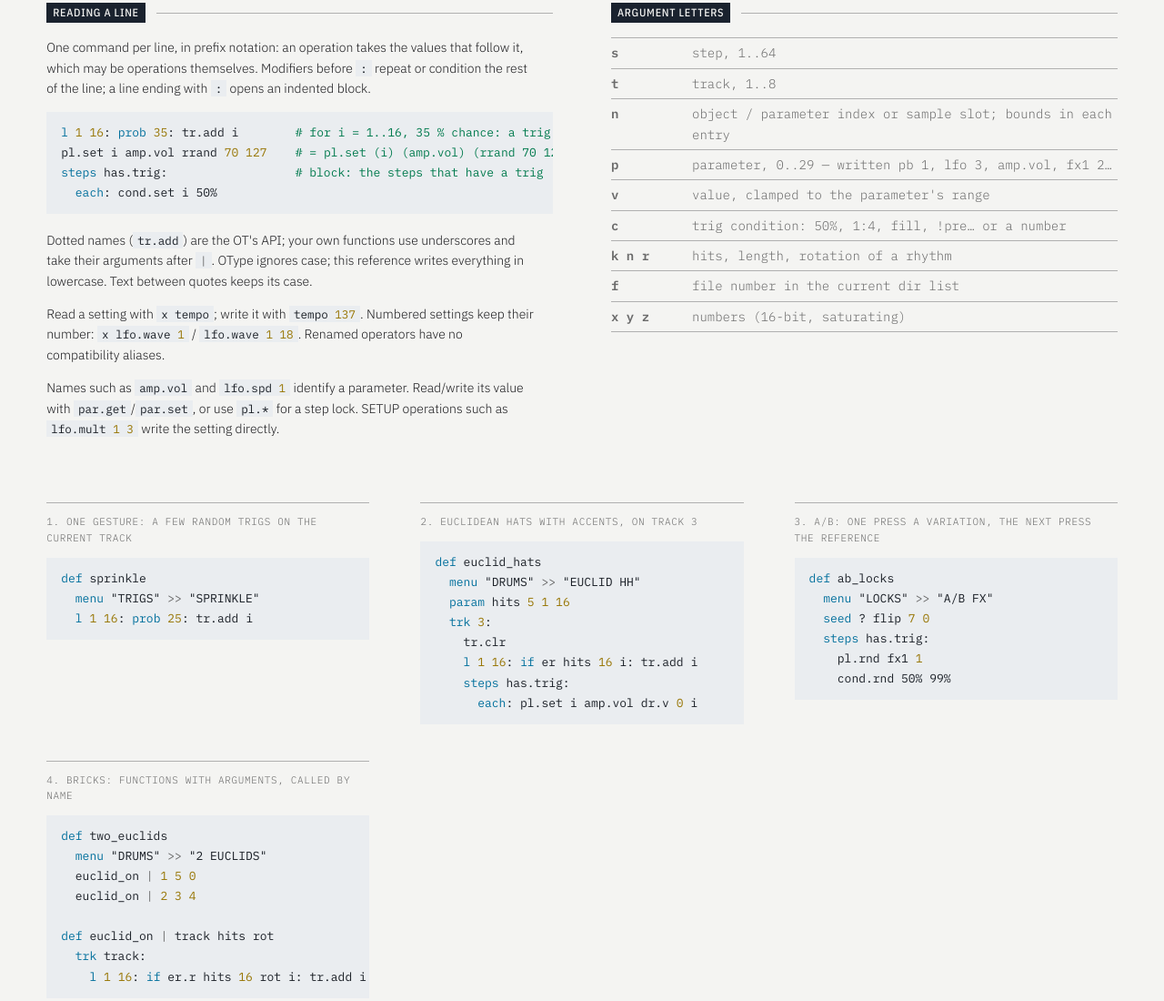
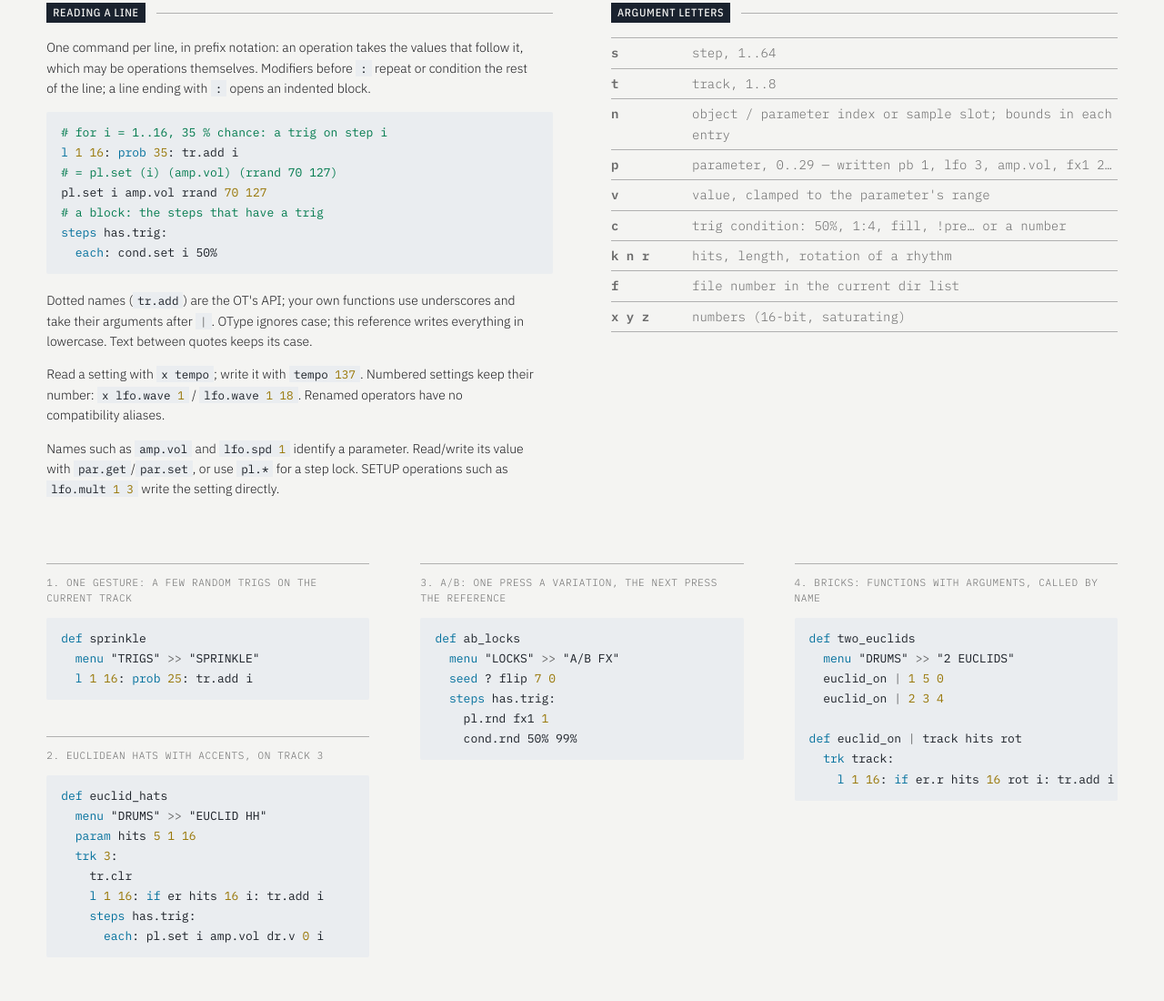
Before and after one commit to nordseele/otype, a plain HTML site: page docs/cheatsheet.html in a window 1280 px wide. Shown: the part 1130-2230 px from the top of the page at 91% size. Drawn offline with nearby package versions, Linux system fonts and the light colour scheme.

Commit message:
readme: a link to the documentation, the language and recipes on the site; header image in the site's style; code blocks in columns

```diff
--- a/docs/cheatsheet.html
+++ b/docs/cheatsheet.html
@@ -40,6 +40,7 @@
   --hl-com: #007a4d;    /* comments */
   --code-pad: 12px 16px;      /* padding of a code block (top/bottom, left/right) */
   --code-pad-inline: 1px 5px; /* padding of code inside a sentence */
+  --code-radius: 2px;   /* corners of a code block */
   --fw-body: 300;       /* weights of IBM Plex Mono (100 thin … 700 bold): text of the reference page, buttons */
   --fw-text: 400;       /* text of Learn and the cookbook, sub-headings, table heads */
   --fw-code: 400;       /* all code, blocks and inline: one weight */
@@ -67,13 +68,13 @@
 @media (prefers-color-scheme: dark) {
   :root:not([data-theme="light"]) {
     --bg: #0d0d0d; --text: #cfcfcf; --strong: #ffffff; --muted: #8c8c8c; --faint: #4d4d4d; --rule: #3a3a3a;
-    --code-bg: #1a2028; --code-fg: #e4e4e4; --hl-kw: #00aced; --hl-num: #e3bf3b; --hl-com: #00d181;
+    --code-bg: rgb(26 32 40 / 0.34); --code-fg: #e4e4e4; --hl-kw: #00aced; --hl-num: #e3bf3b; --hl-com: #00d181;
     color-scheme: dark;
   }
 }
 :root[data-theme="dark"] {
   --bg: #0d0d0d; --text: #cfcfcf; --strong: #ffffff; --muted: #8c8c8c; --faint: #4d4d4d; --rule: #3a3a3a;
-  --code-bg: #1a2028; --code-fg: #e4e4e4; --hl-kw: #00aced; --hl-num: #e3bf3b; --hl-com: #00d181;
+  --code-bg: rgb(26 32 40 / 0.34); --code-fg: #e4e4e4; --hl-kw: #00aced; --hl-num: #e3bf3b; --hl-com: #00d181;
   color-scheme: dark;
 }
 
@@ -149,11 +150,12 @@ h3 { margin: 22px 0 8px; font-size: var(--fs-small); font-weight: var(--fw-text)
 .letters span { color: var(--muted); }
 
 /* ---- examples ---- */
-.examples { display: grid; grid-template-columns: repeat(auto-fit, minmax(min(100%, 340px), 1fr)); gap: 40px 56px; margin: 56px 0 64px; }
-.ex { margin: 0; min-width: 0; padding-top: 12px; border-top: 1px solid var(--faint); }
+/* columns, not a grid: examples of different heights stack without gaps */
+.examples { columns: 3 340px; column-gap: 56px; margin: 56px 0 64px; }
+.ex { margin: 0 0 40px; min-width: 0; padding-top: 12px; border-top: 1px solid var(--faint); break-inside: avoid; }
 .ex figcaption { font-size: var(--fs-small); letter-spacing: var(--track); text-transform: uppercase; color: var(--muted); margin-bottom: 12px; }
 pre { margin: 0; overflow-x: auto; font: var(--fw-code) var(--fs-code)/1.7 var(--font); color: var(--text); }
-.ex pre, .howto pre { background: var(--code-bg); color: var(--code-fg); padding: var(--code-pad); }
+.ex pre, .howto pre { background: var(--code-bg); color: var(--code-fg); padding: var(--code-pad); border-radius: var(--code-radius); }
 .howto p code { background: var(--code-bg); color: var(--code-fg); padding: var(--code-pad-inline); }
 
 /* ---- reference sheet ---- */
@@ -192,7 +194,7 @@ footer a { color: inherit; text-decoration: underline; text-underline-offset: 3p
 }
 
 /* ---- learn and cookbook pages ---- */
-.listing > pre { background: var(--code-bg); color: var(--code-fg); padding: var(--code-pad); }
+.listing > pre { background: var(--code-bg); color: var(--code-fg); padding: var(--code-pad); border-radius: var(--code-radius); }
 article p code, article li code, article td code, article dt code { background: var(--code-bg); color: var(--code-fg); padding: var(--code-pad-inline); }
 .learn { display: grid; grid-template-columns: 15rem minmax(0, 1fr); gap: 32px 64px; margin-top: 36px; align-items: start; }
 .toc { position: sticky; top: 16px; font-size: 13px; }
@@ -234,7 +236,7 @@ article th { font-weight: var(--fw-text); }
 .out pre { padding: 8px 16px 12px; }
 .out summary b { color: var(--strong); font-weight: var(--fw-strong); text-transform: uppercase; }
 .out pre { color: var(--text); }
-pre.sh, pre.plain { margin: 12px 0 18px; padding: 10px 12px; border: 1px solid var(--rule); }
+pre.sh, pre.plain { margin: 12px 0 18px; padding: 10px 12px; border: 1px solid var(--rule); border-radius: var(--code-radius); }
 pre.sh code::before { content: "$ "; color: var(--faint); }
 .recap, .try { margin: 40px 0 0; }
 .recap dl { display: grid; grid-template-columns: minmax(8em, max-content) 1fr; gap: 0; margin: 0; font-size: 13px; }
@@ -283,9 +285,12 @@ article h1 + p { font-style: italic; font-size: var(--lead-size); line-height: 1
   <div class="howto">
     <h2><span class="hb">Reading a line</span></h2>
     <p>One command per line, in prefix notation: an operation takes the values that follow it, which may be operations themselves. Modifiers before <code>:</code> repeat or condition the rest of the line; a line ending with <code>:</code> opens an indented block.</p>
-<pre><code><span class="c-kw">l</span> <span class="c-num">1</span> <span class="c-num">16</span>: <span class="c-kw">prob</span> <span class="c-num">35</span>: <span class="c-api">tr.add</span> <span class="c-var">i</span>        <span class="c-com"># for i = 1..16, 35 % chance: a trig on step i</span>
-<span class="c-api">pl.set</span> <span class="c-var">i</span> <span class="c-api">amp.vol</span> <span class="c-api">rrand</span> <span class="c-num">70</span> <span class="c-num">127</span>    <span class="c-com"># = pl.set (i) (amp.vol) (rrand 70 127)</span>
-<span class="c-kw">steps</span> <span class="c-api">has.trig</span>:                  <span class="c-com"># block: the steps that have a trig</span>
+<pre><code><span class="c-com"># for i = 1..16, 35 % chance: a trig on step i</span>
+<span class="c-kw">l</span> <span class="c-num">1</span> <span class="c-num">16</span>: <span class="c-kw">prob</span> <span class="c-num">35</span>: <span class="c-api">tr.add</span> <span class="c-var">i</span>
+<span class="c-com"># = pl.set (i) (amp.vol) (rrand 70 127)</span>
+<span class="c-api">pl.set</span> <span class="c-var">i</span> <span class="c-api">amp.vol</span> <span class="c-api">rrand</span> <span class="c-num">70</span> <span class="c-num">127</span>
+<span class="c-com"># a block: the steps that have a trig</span>
+<span class="c-kw">steps</span> <span class="c-api">has.trig</span>:
   <span class="c-kw">each</span>: <span class="c-api">cond.set</span> <span class="c-var">i</span> <span class="c-cond">50%</span></code></pre>
     <p>Dotted names (<code><span class="c-api">tr.add</span></code>) are the OT's API; your own functions use underscores and take their arguments after <code><span class="c-op">|</span></code>. OType ignores case; this reference writes everything in lowercase. Text between quotes keeps its case.</p>
     <p>Read a setting with <code><span class="c-var">x</span> <span class="c-api">tempo</span></code>; write it with <code><span class="c-api">tempo</span> <span class="c-num">137</span></code>. Numbered settings keep their number: <code><span class="c-var">x</span> <span class="c-api">lfo.wave</span> <span class="c-num">1</span></code> / <code><span class="c-api">lfo.wave</span> <span class="c-num">1</span> <span class="c-num">18</span></code>. Renamed operators have no compatibility aliases.</p>
--- a/tools/site.css
+++ b/tools/site.css
@@ -22,6 +22,7 @@
   --hl-com: #007a4d;    /* comments */
   --code-pad: 12px 16px;      /* padding of a code block (top/bottom, left/right) */
   --code-pad-inline: 1px 5px; /* padding of code inside a sentence */
+  --code-radius: 2px;   /* corners of a code block */
   --fw-body: 300;       /* weights of IBM Plex Mono (100 thin … 700 bold): text of the reference page, buttons */
   --fw-text: 400;       /* text of Learn and the cookbook, sub-headings, table heads */
   --fw-code: 400;       /* all code, blocks and inline: one weight */
@@ -49,13 +50,13 @@
 @media (prefers-color-scheme: dark) {
   :root:not([data-theme="light"]) {
     --bg: #0d0d0d; --text: #cfcfcf; --strong: #ffffff; --muted: #8c8c8c; --faint: #4d4d4d; --rule: #3a3a3a;
-    --code-bg: #1a2028; --code-fg: #e4e4e4; --hl-kw: #00aced; --hl-num: #e3bf3b; --hl-com: #00d181;
+    --code-bg: rgb(26 32 40 / 0.34); --code-fg: #e4e4e4; --hl-kw: #00aced; --hl-num: #e3bf3b; --hl-com: #00d181;
     color-scheme: dark;
   }
 }
 :root[data-theme="dark"] {
   --bg: #0d0d0d; --text: #cfcfcf; --strong: #ffffff; --muted: #8c8c8c; --faint: #4d4d4d; --rule: #3a3a3a;
-  --code-bg: #1a2028; --code-fg: #e4e4e4; --hl-kw: #00aced; --hl-num: #e3bf3b; --hl-com: #00d181;
+  --code-bg: rgb(26 32 40 / 0.34); --code-fg: #e4e4e4; --hl-kw: #00aced; --hl-num: #e3bf3b; --hl-com: #00d181;
   color-scheme: dark;
 }
 
@@ -131,11 +132,12 @@ h3 { margin: 22px 0 8px; font-size: var(--fs-small); font-weight: var(--fw-text)
 .letters span { color: var(--muted); }
 
 /* ---- examples ---- */
-.examples { display: grid; grid-template-columns: repeat(auto-fit, minmax(min(100%, 340px), 1fr)); gap: 40px 56px; margin: 56px 0 64px; }
-.ex { margin: 0; min-width: 0; padding-top: 12px; border-top: 1px solid var(--faint); }
+/* columns, not a grid: examples of different heights stack without gaps */
+.examples { columns: 3 340px; column-gap: 56px; margin: 56px 0 64px; }
+.ex { margin: 0 0 40px; min-width: 0; padding-top: 12px; border-top: 1px solid var(--faint); break-inside: avoid; }
 .ex figcaption { font-size: var(--fs-small); letter-spacing: var(--track); text-transform: uppercase; color: var(--muted); margin-bottom: 12px; }
 pre { margin: 0; overflow-x: auto; font: var(--fw-code) var(--fs-code)/1.7 var(--font); color: var(--text); }
-.ex pre, .howto pre { background: var(--code-bg); color: var(--code-fg); padding: var(--code-pad); }
+.ex pre, .howto pre { background: var(--code-bg); color: var(--code-fg); padding: var(--code-pad); border-radius: var(--code-radius); }
 .howto p code { background: var(--code-bg); color: var(--code-fg); padding: var(--code-pad-inline); }
 
 /* ---- reference sheet ---- */
@@ -174,7 +176,7 @@ footer a { color: inherit; text-decoration: underline; text-underline-offset: 3p
 }
 
 /* ---- learn and cookbook pages ---- */
-.listing > pre { background: var(--code-bg); color: var(--code-fg); padding: var(--code-pad); }
+.listing > pre { background: var(--code-bg); color: var(--code-fg); padding: var(--code-pad); border-radius: var(--code-radius); }
 article p code, article li code, article td code, article dt code { background: var(--code-bg); color: var(--code-fg); padding: var(--code-pad-inline); }
 .learn { display: grid; grid-template-columns: 15rem minmax(0, 1fr); gap: 32px 64px; margin-top: 36px; align-items: start; }
 .toc { position: sticky; top: 16px; font-size: 13px; }
@@ -216,7 +218,7 @@ article th { font-weight: var(--fw-text); }
 .out pre { padding: 8px 16px 12px; }
 .out summary b { color: var(--strong); font-weight: var(--fw-strong); text-transform: uppercase; }
 .out pre { color: var(--text); }
-pre.sh, pre.plain { margin: 12px 0 18px; padding: 10px 12px; border: 1px solid var(--rule); }
+pre.sh, pre.plain { margin: 12px 0 18px; padding: 10px 12px; border: 1px solid var(--rule); border-radius: var(--code-radius); }
 pre.sh code::before { content: "$ "; color: var(--faint); }
 .recap, .try { margin: 40px 0 0; }
 .recap dl { display: grid; grid-template-columns: minmax(8em, max-content) 1fr; gap: 0; margin: 0; font-size: 13px; }
```
Also changed, not shown: README.md, 1 other file.
